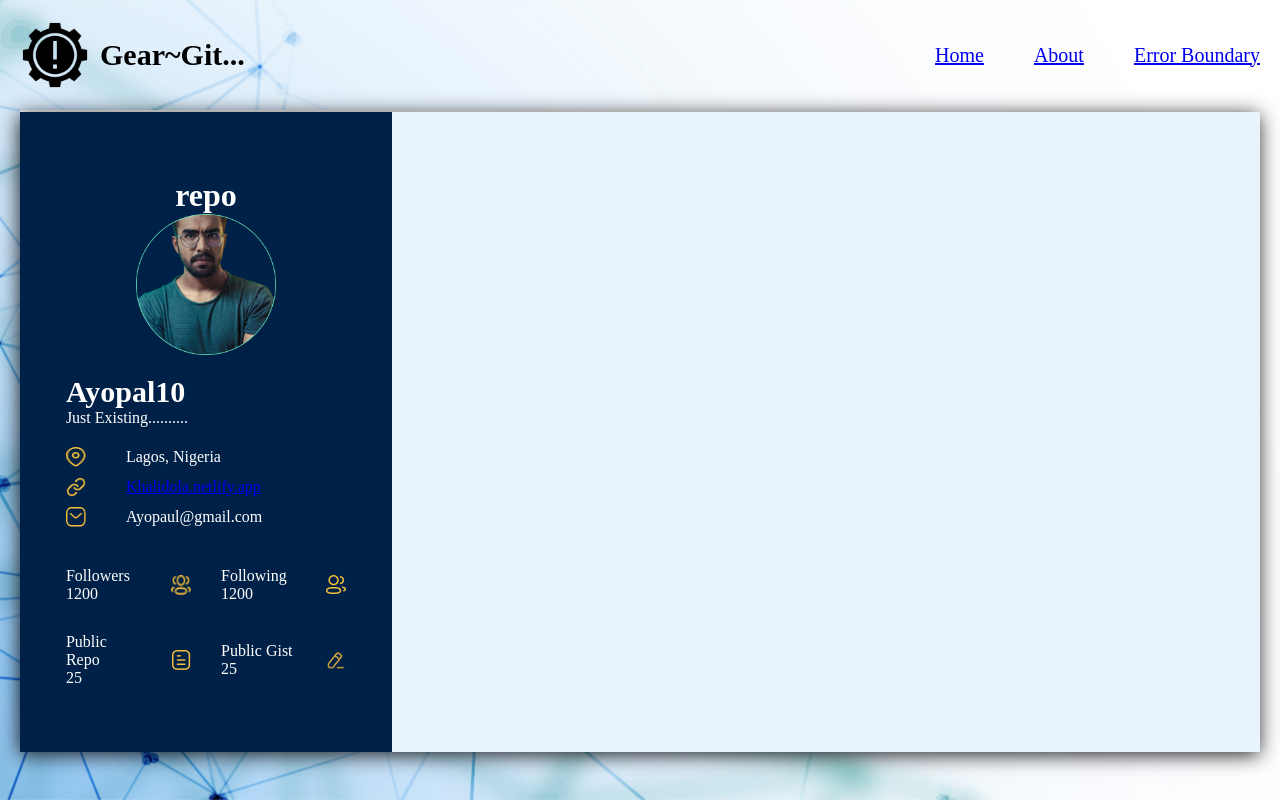
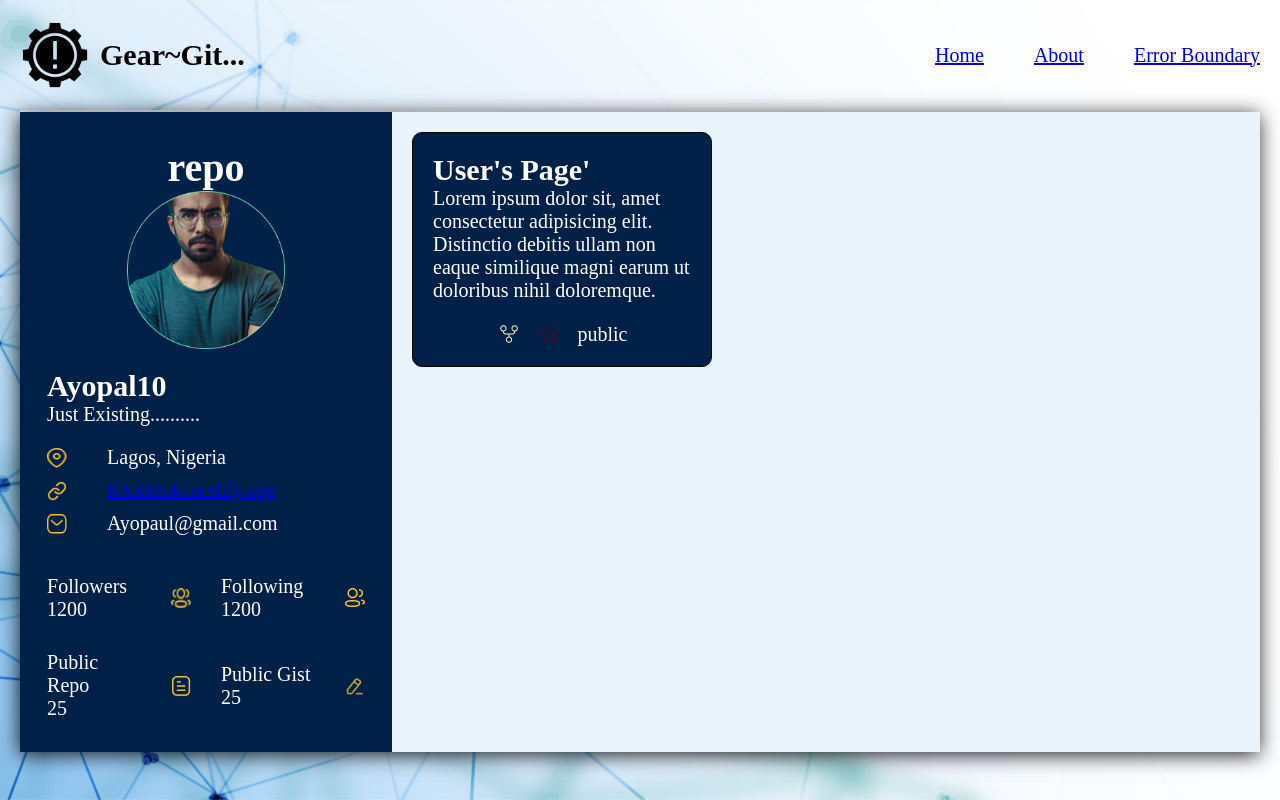
Before and after one commit to Ayopal/gittyrep, a React (Create React App) app: page /about in a window 1280 px wide. Built offline with nearby package versions, Linux system fonts and the light colour scheme; a web font is replaced by a local one.

Commit message:
ui updated

```diff
--- a/src/components/RightProfile.jsx
+++ b/src/components/RightProfile.jsx
@@ -1,10 +1,30 @@
 /** @format */
 
 import React from "react";
+import fork from "../img/GitFork.png";
+import star from "../img/Star.png";
 
 function RightProfile() {
 	return (
-        <h1>RIGHT</h1>
+        <div className="rightwrapper">
+            <div className="card">
+                <div>
+                <h2>User's Page'</h2>
+                </div>
+
+                <p>
+                    Lorem ipsum dolor sit, amet consectetur adipisicing elit. Distinctio debitis ullam non eaque similique magni earum ut doloribus nihil doloremque.
+                </p>
+
+<div className="icons">
+        <img src={fork} alt="" />
+        <img src={star} alt="" />
+        <p>public</p>
+
+</div>
+
+            </div>
+        </div>
     );
 }
 
--- a/src/index.css
+++ b/src/index.css
@@ -137,8 +137,12 @@ input {
 	padding: 20px 0px;
 }
 
+profile-sec h1 {
+  margin-bottom: 60px;
+}
+
 .profile-wrapper {
-	font-size: 16px;
+	font-size: 20px;
 	display: flex;
 	flex-direction: row;
 	justify-content: space-between;
@@ -167,10 +171,11 @@ input {
 	height: 100%;
 	display: flex;
 	flex-direction: column;
-	justify-content: center;
-	align-items: center;
+	justify-content: start;
+	align-items: start;
 	background: #e9f3fc;
-	color: red;
+	color: #fff;
+  padding: 20px;
 }
 
 .profile-img {
@@ -220,3 +225,26 @@ input {
 .git-des {
 	margin-bottom: 20px;
 }
+
+
+.rightwrapper {
+  width: 300px;
+  background: #002147;
+  border: 1px solid #000;
+  display: flex;
+  flex-direction: column;
+  justify-content: center;
+  align-items: center;
+  gap: 20px;
+  padding: 20px;
+  border-radius: 10px;
+}
+
+.icons {
+  display: flex;
+  flex-direction: row;
+  justify-content: center;
+  align-items: center;
+  gap: 20px;
+  margin-top: 20px;
+}
--- a/src/pages/Profile.jsx
+++ b/src/pages/Profile.jsx
@@ -12,7 +12,7 @@ function Profile() {
 				</div>
 
 				<div className="right-profile">
-					{/* <RightProfile /> */}
+					<RightProfile />
 				</div>
 			</div>
 		</div>
```
Also changed, not shown: src/pages/Repo.jsx (added).
